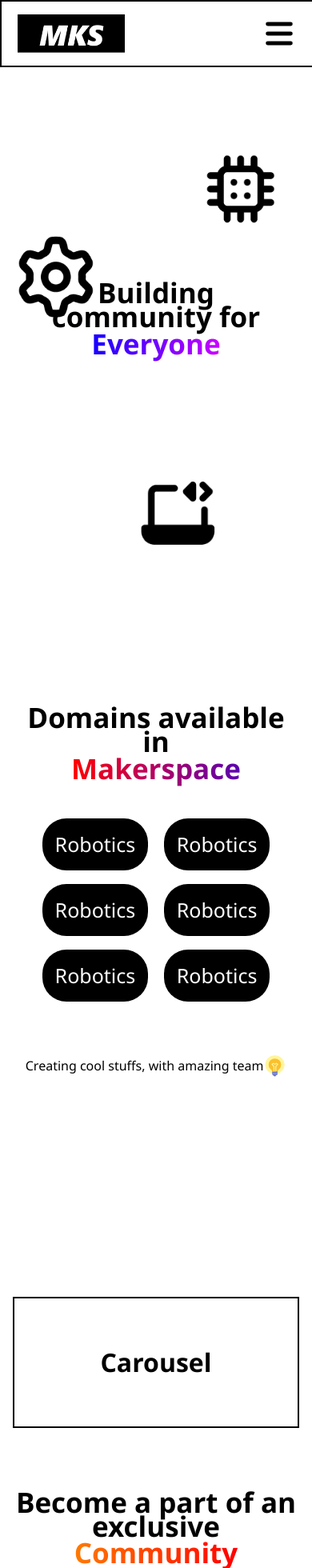
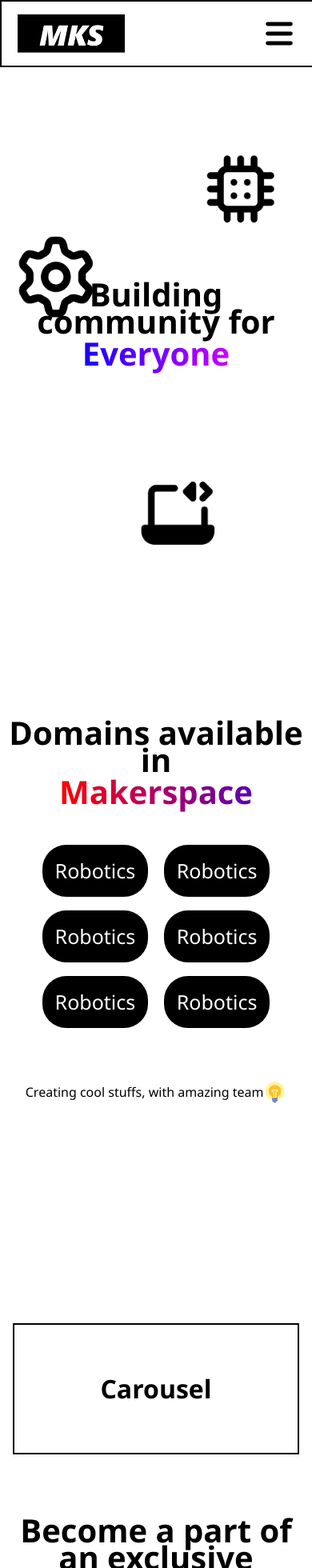
Before and after one commit to ju-makerspace/mks-website, a React (Create React App) app in the folder frontend/: page / in a window 390 px wide. Shown: the top 1960 px of the page at 80% size. Built offline with nearby package versions, Linux system fonts and the light colour scheme; the HTML template or start-up script is replaced by a standard one.

Commit message:
UI updates

```diff
--- a/frontend/src/styles/desktop/home/Community.css
+++ b/frontend/src/styles/desktop/home/Community.css
@@ -127,8 +127,8 @@
     /* font-size: 60px; */
     margin: 0 auto;
     margin-top: 10%;
-    padding: 0 5%;
-    font-size: 35px;
+    padding: 0;
+    font-size: 40px;
     line-height: 85%;
   }
 
--- a/frontend/src/styles/desktop/home/Domain.css
+++ b/frontend/src/styles/desktop/home/Domain.css
@@ -193,8 +193,8 @@
 @media all and (max-width: 481px) {
     .domain-text {
         margin: 0 auto;
-        padding: 0 5%;
-        font-size: 35px;
+        padding: 0;
+        font-size: 40px;
         line-height: 85%;
     }
 
--- a/frontend/src/styles/desktop/home/Hero.css
+++ b/frontend/src/styles/desktop/home/Hero.css
@@ -176,8 +176,8 @@
   .hero-text {
     margin-top: 90%;
     margin-bottom: 50vh;
-    padding: 0 5%;
-    font-size: 35px;
+    padding: 0;
+    font-size: 40px;
     line-height: 85%;
   }
 
```
